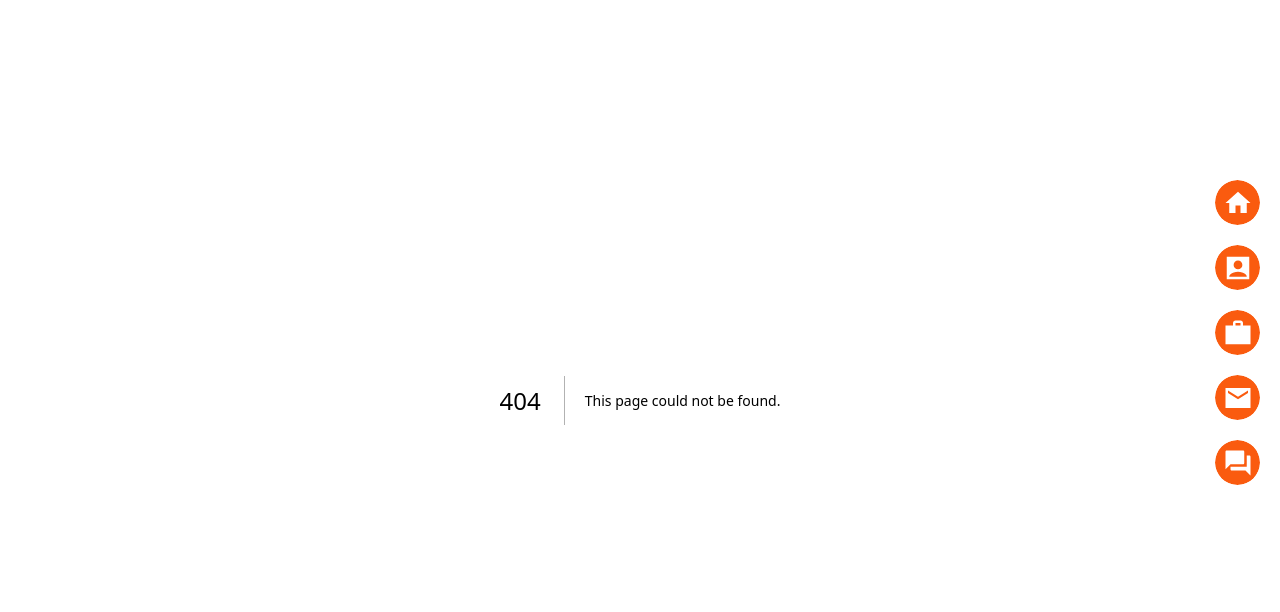
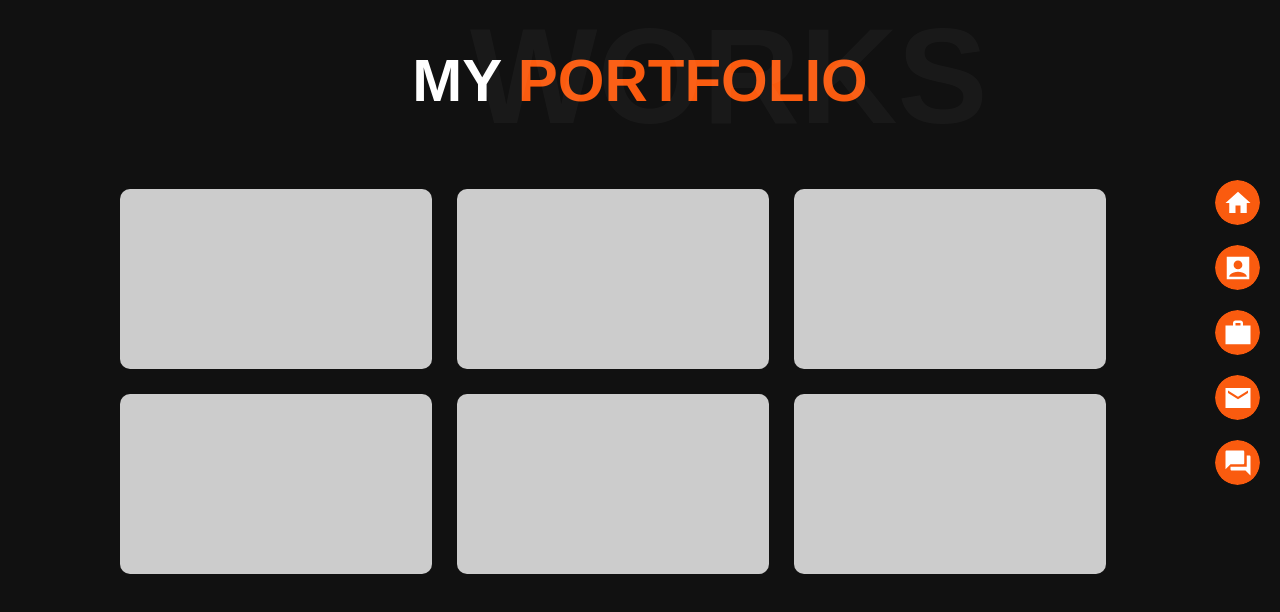
Before and after one commit to Tanmayola/Portfolio, a Next.js app: page /portfolio in a window 1280 px wide. Before the commit this address had no page. Shown: the top 612 px of the page. Built offline with nearby package versions, Linux system fonts and the light colour scheme.

Commit message:
new add on

```diff
--- a/package.json
+++ b/package.json
@@ -15,7 +15,7 @@
     "@mui/material": "^6.1.6",
     "@mui/styled-engine-sc": "^6.1.6",
     "bootstrap": "^5.3.3",
-    "next": "15.0.2",
+    "next": "^15.1.6",
     "react": "18.2.0",
     "react-circular-progressbar": "^2.1.0",
     "react-dom": "18.2.0",
--- a/src/app/globals.css
+++ b/src/app/globals.css
@@ -163,6 +163,16 @@ body{
   font-weight: 900;
 }
 
+.aboutPage .hd .title-bg{
+  color:rgb(255,255,255,0.07)!important;
+  font-size: 135px;
+  position:absolute;
+  top: -49px;
+  left: 300px;
+  font-weight: 900;
+  opacity: 0.5;
+}
+
 .aboutwrapper .part1 h4{
   color: rgb(255, 255, 255,0.5 );
   font-size: 20px;
@@ -237,11 +247,89 @@ body{
   margin: auto;
 }
 
+.experienceSection .box{
+  margin: 30px 0px;
+}
+
 .experienceSection .box .badge{
-  background-color: #252525 !important;
+  background: #252525 !important;
   color: #fff !important;
   border-radius: 10px !important;
   text-align: center;
   padding: 7px 10px !important;
 
 }
+
+.experienceSection .box h4{
+  font-size: 18px;
+  color: #fff;
+  font-weight: 500;
+}
+
+.experienceSection .box h4 span{
+  font-size: 15px;
+  opacity: 0.8;
+}
+
+.experienceSection .box p{
+  font-size: 200;
+  opacity: 0.8;
+}
+
+.experienceSection .box .icon{
+  background-color: #fa5b0f;
+  width: 40px;
+  height: 40px;
+  position: relative;
+  transition: all 0.3s ease-in-out;
+}
+
+.experienceSection .box .icon::after{
+  content: '';
+  width: 1px;
+  height: 85px;
+  background: rgba(255, 255, 255, 0.1);
+  position: absolute;
+  top: 100%;
+  left: 50%;
+  transition: all 0.3s ease-in-out;
+}
+
+.experienceSection .box .icon svg{
+  color: #fff !important;
+}
+
+.experienceSection .box:hover .icon{
+  background: rgba(255, 255, 255, 0.2);
+}
+
+.pl-4 {
+  padding-left: 1rem !important;
+}
+
+.portfolioPage {
+  padding: 45px 80px;
+}
+
+.portfolioPage .hd .title-bg{
+  color:rgb(255,255,255,0.07)!important;
+  font-size: 135px;
+  position:absolute;
+  top: -49px;
+  left: 350px;
+  font-weight: 900;
+  opacity: 0.5;
+}
+
+.portfolioPage .wrapper{
+  display: flex;
+  flex-wrap: wrap;
+  gap: 25px;
+}
+
+.portfolioPage .wrapper .box{
+  width: 30%;
+  height: 180px;
+  background: #ccc;
+  border-radius: 10px;
+}
--- a/src/app/page.js
+++ b/src/app/page.js
@@ -14,7 +14,7 @@ export default function Home() {
           <div className="row align-items-center wrapper">
             <div className="col-md-4">
               <div className="imagwrap">
-                <img src="https://media.licdn.com/dms/image/v2/D5603AQHs-zwvRuza9w/profile-displayphoto-shrink_400_400/profile-displayphoto-shrink_400_400/0/1711768911103?e=1735776000&v=beta&t=eoKHfvSMFYeCnHt3prm6HeZ1s9RtOMxgg3iPKoh08wY" />
+                <img src="https://media.licdn.com/dms/image/v2/D5603AQHs-zwvRuza9w/profile-displayphoto-shrink_800_800/profile-displayphoto-shrink_800_800/0/1711768911103?e=1743033600&v=beta&t=Xn4ne271SLX2wYV8sdsuvMK8_GvW_ttPuueW-zczk98" />
               </div>
             </div>
             <div className="col-md-8">
--- /dev/null
+++ b/src/app/portfolio/page.jsx
@@ -0,0 +1,41 @@
+
+const Portfolio = ()=> {
+    return(
+        <section className="portfolioPage">
+        <div className="container-fluid">
+          <div className="di-flex">
+            <h1 className="hd text-center m-auto">
+              My <span>Portfolio</span>
+              <span className="title-bg">WORKS</span>
+            </h1>
+          </div>
+
+          <br/>
+
+          <div className="wrapper mt-5">
+            <div className="box">
+
+            </div>
+            <div className="box">
+
+                </div>
+                <div className="box">
+
+                </div>
+                <div className="box">
+
+                </div>
+                <div className="box">
+
+                </div>
+                <div className="box">
+
+                </div>
+
+          </div>
+          </div>
+          </section>
+    )
+}
+
+export default Portfolio;
```
Also changed, not shown: src/app/about/page.jsx (+73 -3 lines), 1 other file (tests, documents, lock files or other folders).
